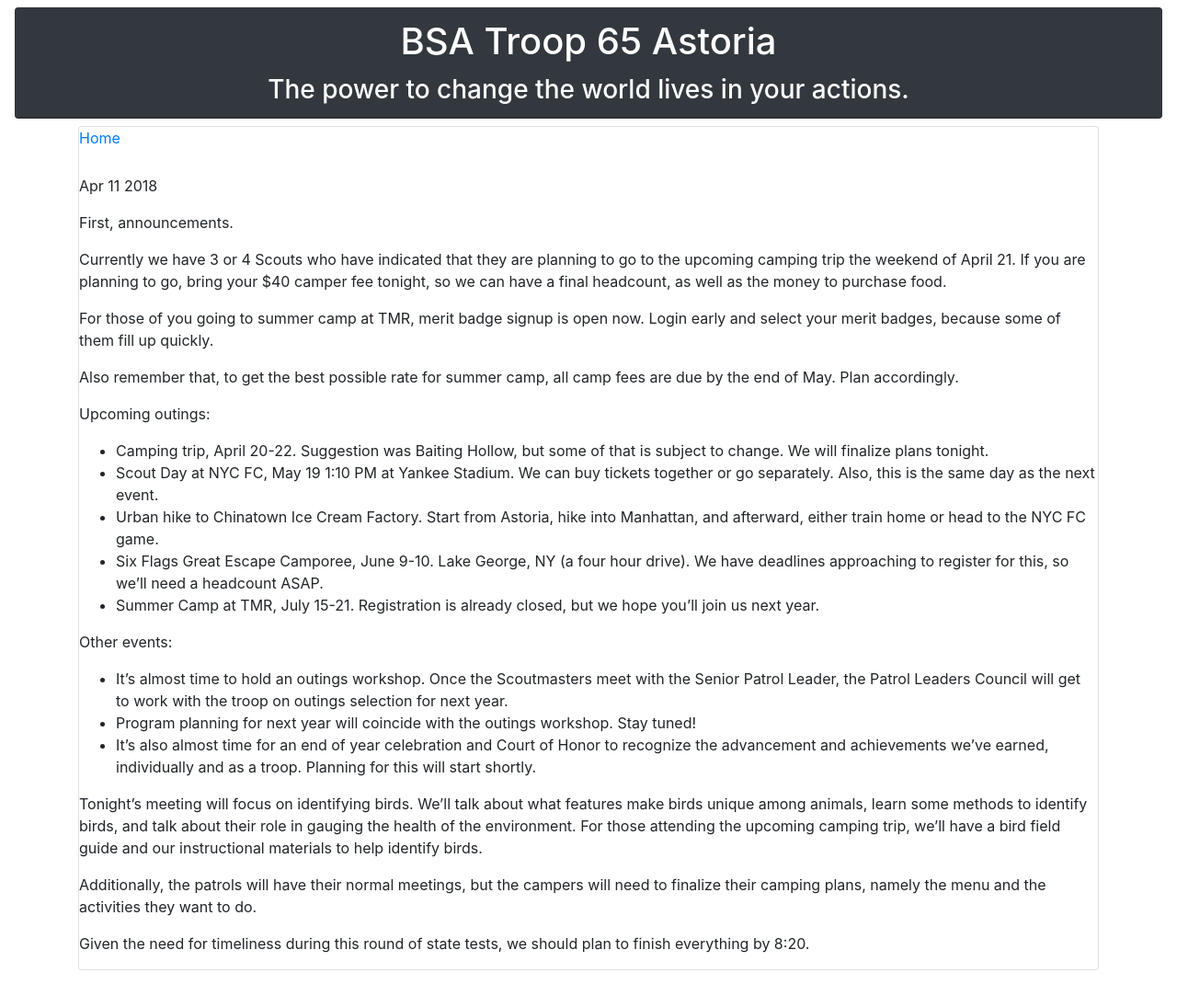
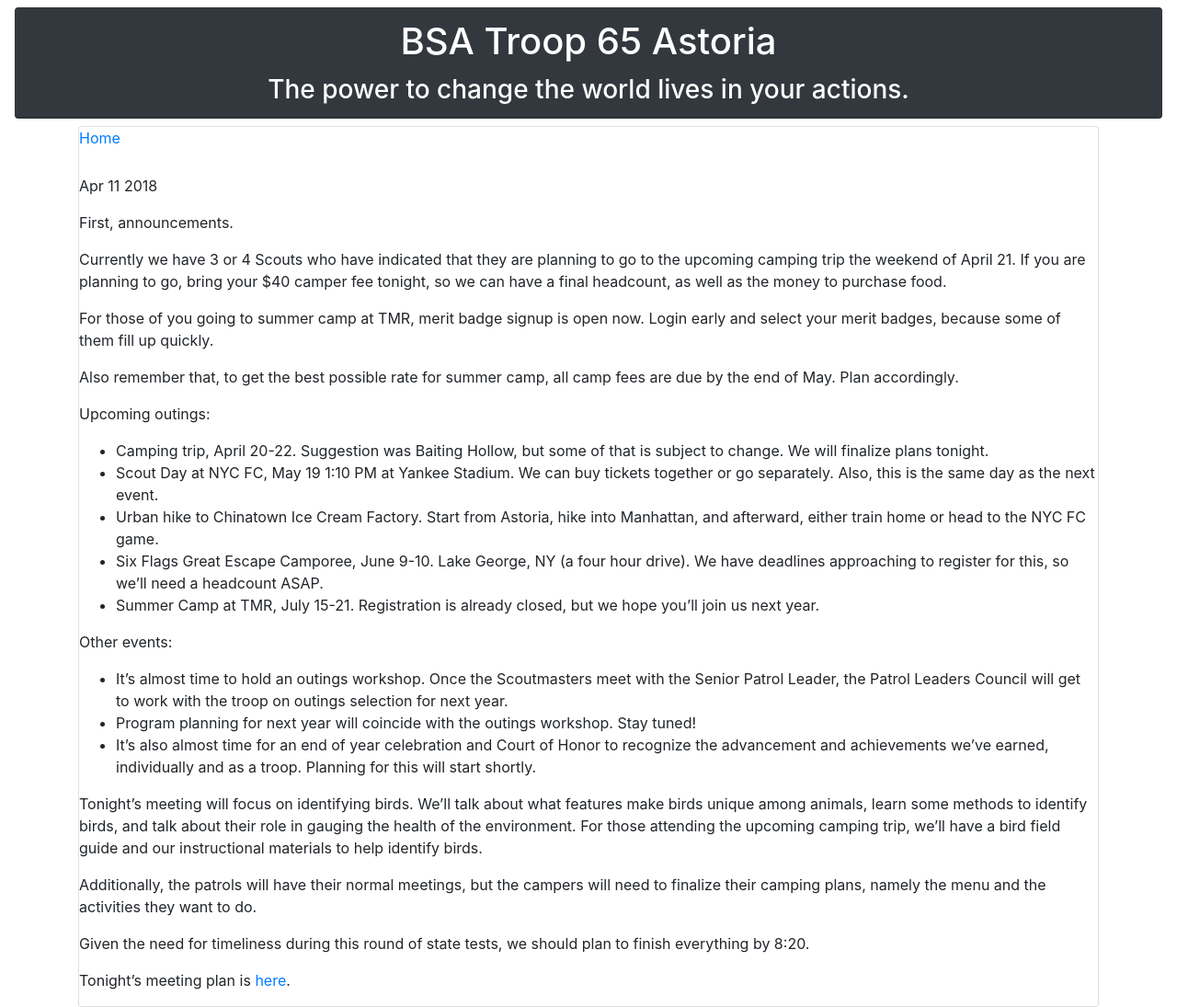
Before and after one commit to t65q/t65q.github.io, a Jekyll site: the page built from _posts/2018-04-11-nature-environment-birds.md, in a window 1280 px wide. Shown: the whole page at 92% size. Built offline with Jekyll 4.4.1, drawn with Linux system fonts in a browser that asks for light colours; our own code applies the rules of GitHub Pages for plain Markdown files; before the commit the page ends 1055 px from its top, so only the background shows below that.

Commit message:
update meeting plan

```diff
--- a/_posts/2018-04-11-nature-environment-birds.md
+++ b/_posts/2018-04-11-nature-environment-birds.md
@@ -30,3 +30,5 @@ Tonight's meeting will focus on identifying birds. We'll talk about what feature
 Additionally, the patrols will have their normal meetings, but the campers will need to finalize their camping plans, namely the menu and the activities they want to do.
 
 Given the need for timeliness during this round of state tests, we should plan to finish everything by 8:20.
+
+Tonight's meeting plan is [here](https://docs.google.com/document/d/1RkoW-z_ZU4SnyeNFjdZCb7PSNKkwbho5M-XXzsBAk2g/edit?usp=sharing).
```
